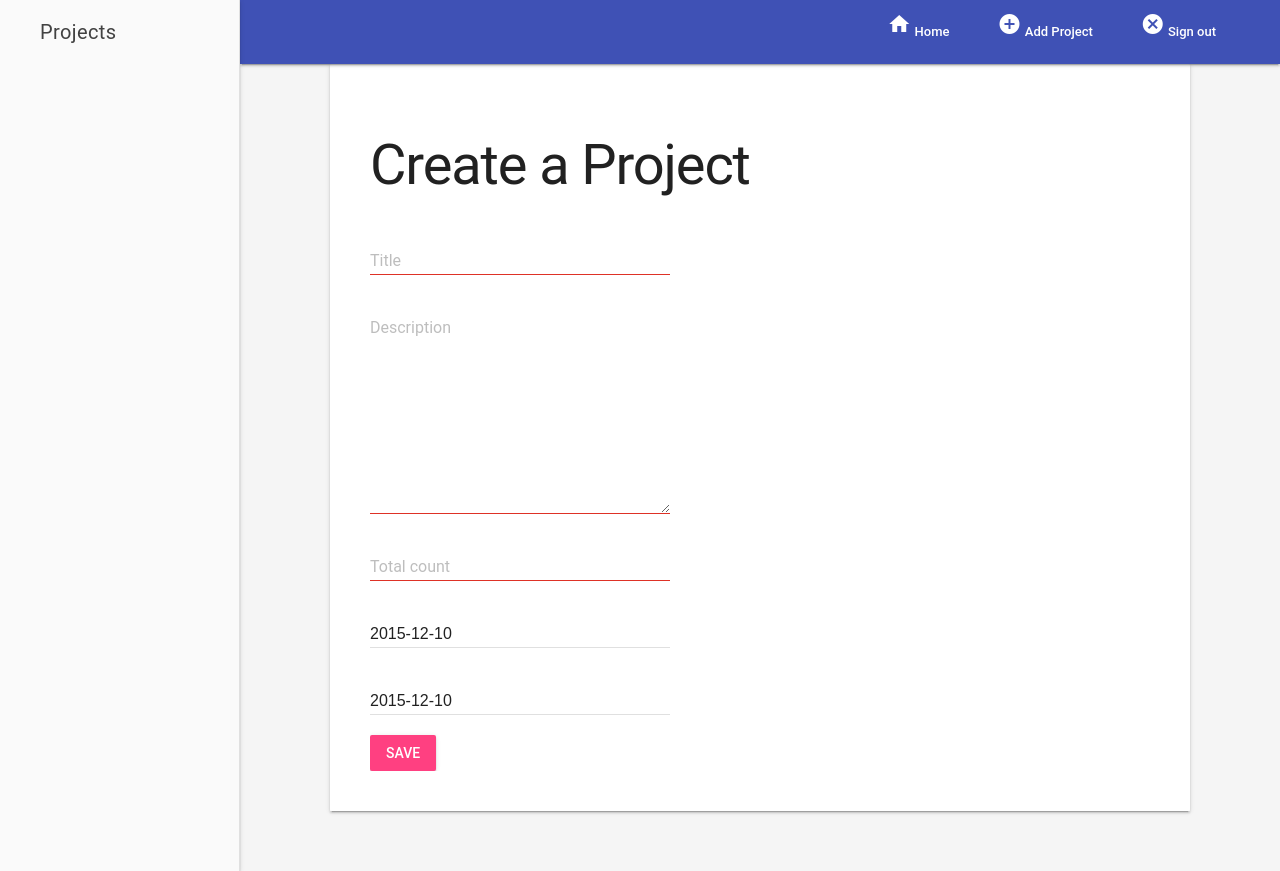
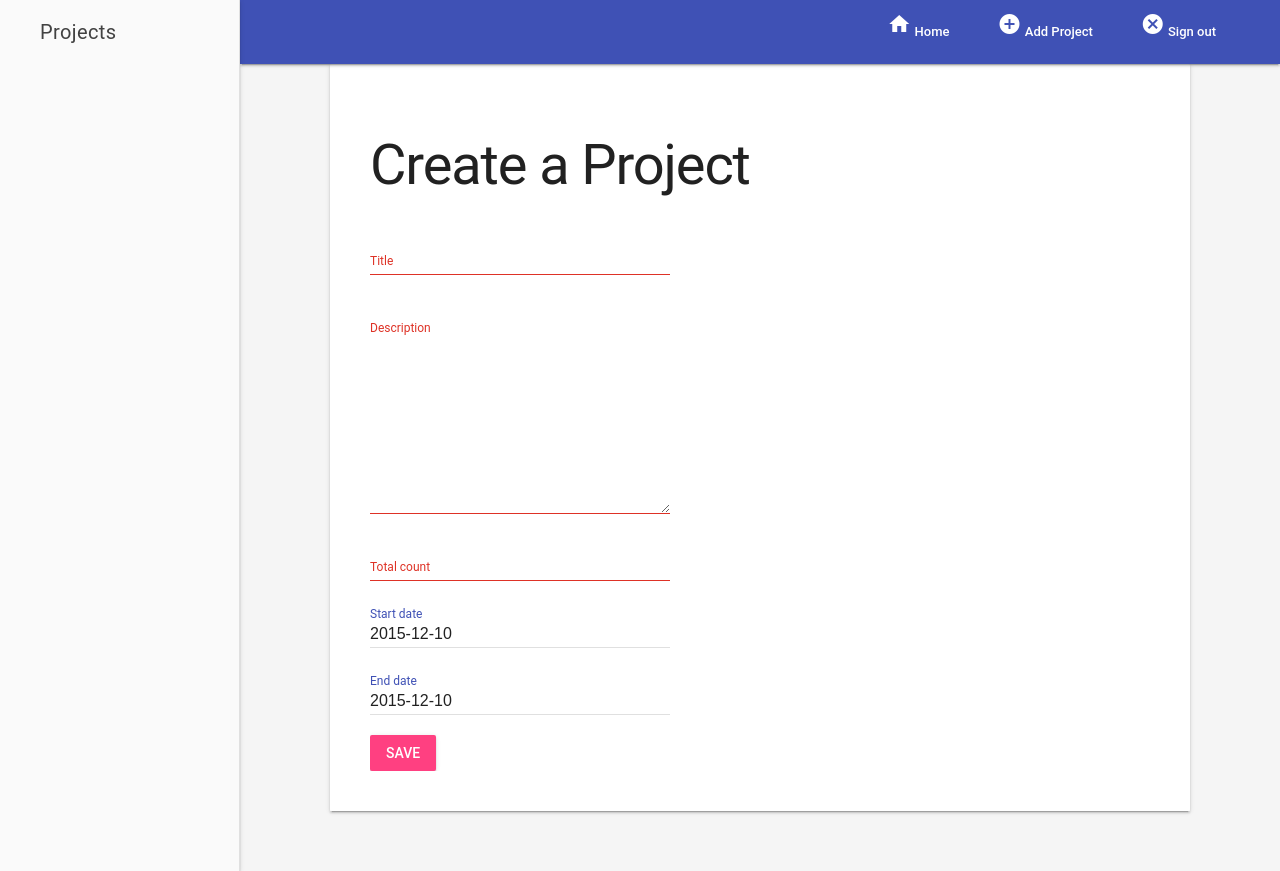
Before and after one commit to lkhedlund/project-tracker, a Django app: page /project/new/ in a window 1280 px wide. Run offline with Django 3.2, Linux system fonts and the light colour scheme; the visitor is signed in with stand-in values (Sample User, id 1).

Commit message:
Fixed page edit and field forms

```diff
--- a/tracker/templates/partials/form.html
+++ b/tracker/templates/partials/form.html
@@ -2,7 +2,7 @@
   {% if field.is_hidden %}
     {{ field }}
   {% else %}
-  <div class="mdl-textfield mdl-js-textfield">
+  <div class="mdl-textfield mdl-js-textfield mdl-textfield--floating-label">
     <label for="{{ field.name }}" class="mdl-textfield__label">
       {{ field.label }}
     </label>
--- a/tracker/templates/tracker/project_detail.html
+++ b/tracker/templates/tracker/project_detail.html
@@ -34,6 +34,7 @@
       </div>
     <div class="mdl-card__actions">
       <a class="mdl-button" style="float: right;" href="{% url 'project_delete' pk=project.pk %}">Delete</a>
+      <a class="mdl-button" style="float: right;" href="{% url 'project_edit' pk=project.pk %}">Edit</a>
     </div>
   </div>
 </section>
--- a/tracker/templates/tracker/project_edit.html
+++ b/tracker/templates/tracker/project_edit.html
@@ -9,7 +9,6 @@
         {% csrf_token %}
         {% include "partials/form.html"%}
         <button class="mdl-button mdl-js-button mdl-button--raised mdl-button--accent" type="submit">Save</button>
-
       </form>
     </div>
   </div>
--- a/tracker/views.py
+++ b/tracker/views.py
@@ -62,7 +62,7 @@ def project_edit(request, pk):
             project.save()
             return redirect( 'project_detail', pk=project.pk )
     else:
-        form = PostForm( instance=project )
+        form = ProjectForm( instance=project )
     return render(request, 'tracker/project_edit.html', {
         'form': form
         })
```
